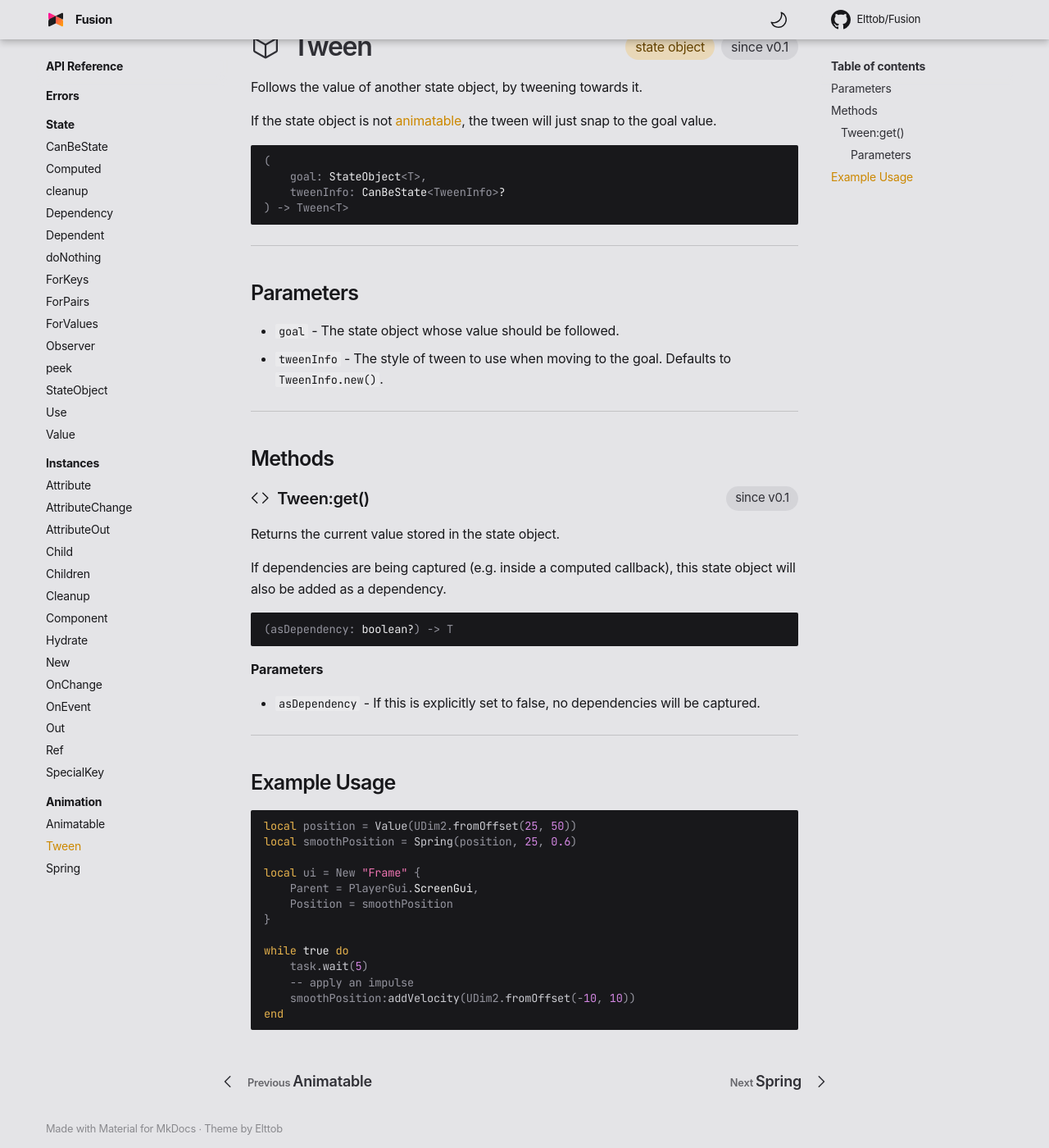
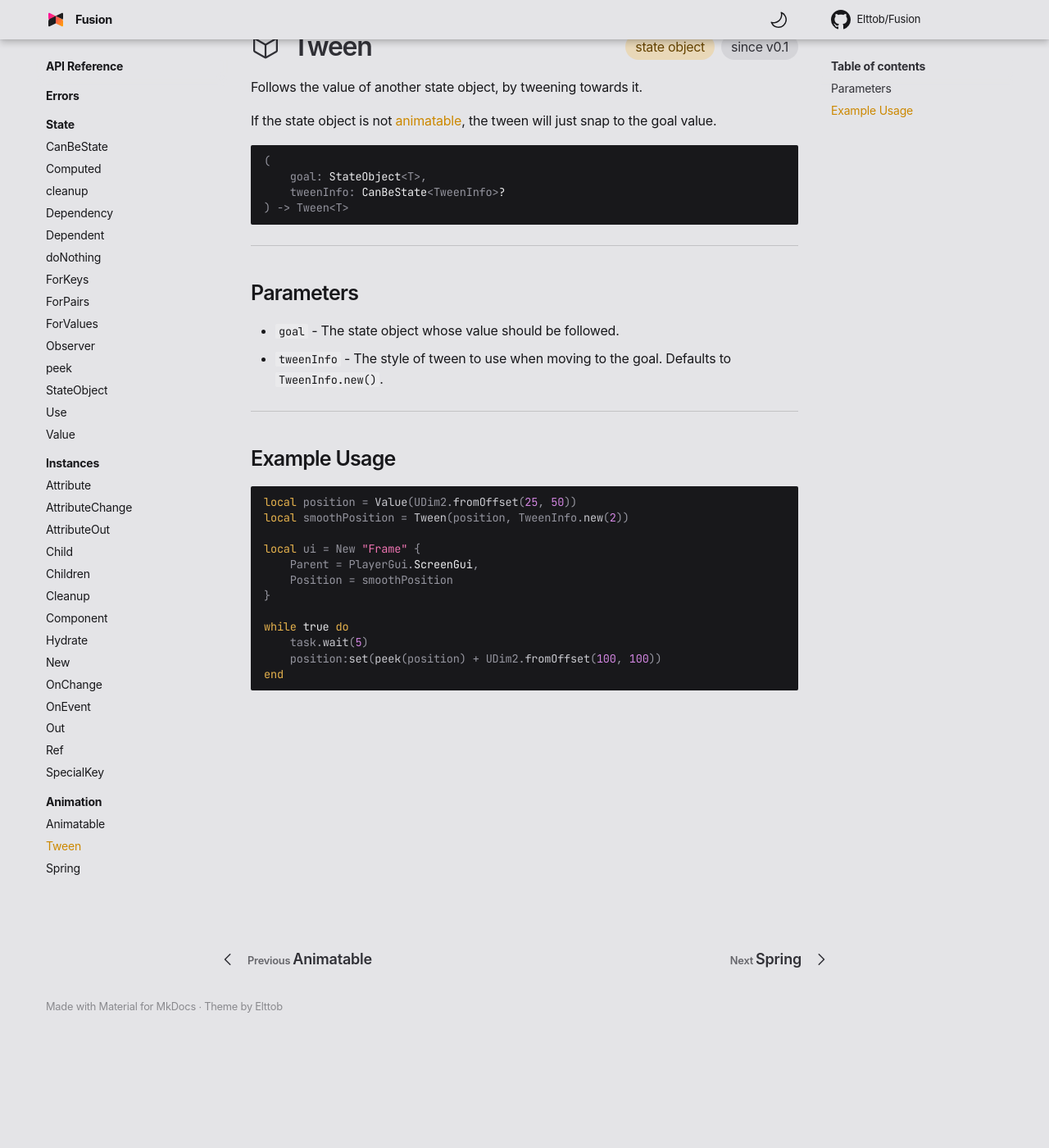
Before and after one commit to dphfox/Fusion, an MkDocs documentation site: the page built from docs/api-reference/animation/tween.md, in a window 1280 px wide and 1400 px high, scrolled down 150 px. Shown: the whole window at 82% size. Built offline with MkDocs 1.6.1 and Material for MkDocs 9.7.7, drawn with Linux system fonts in a browser that asks for light colours; some web fonts are replaced; comment, search, counter and statistics services are not loaded; the version menu is left out.

Commit message:
Update Tween API ref

````diff
--- a/docs/api-reference/animation/tween.md
+++ b/docs/api-reference/animation/tween.md
@@ -34,35 +34,11 @@ to `TweenInfo.new()`.
 
 -----
 
-## Methods
-
-<p class="fusiondoc-api-pills">
-	<span class="fusiondoc-api-pill-since">since v0.1</span>
-</p>
-
-### :octicons-code-24: Tween:get()
-
-Returns the current value stored in the state object.
-
-If dependencies are being captured (e.g. inside a computed callback), this state
-object will also be added as a dependency.
-
-```Lua
-(asDependency: boolean?) -> T
-```
-
-#### Parameters
-
-- `asDependency` - If this is explicitly set to false, no dependencies will be
-captured.
-
------
-
 ## Example Usage
 
 ```Lua
 local position = Value(UDim2.fromOffset(25, 50))
-local smoothPosition = Spring(position, 25, 0.6)
+local smoothPosition = Tween(position, TweenInfo.new(2))
 
 local ui = New "Frame" {
 	Parent = PlayerGui.ScreenGui,
@@ -71,7 +47,6 @@ local ui = New "Frame" {
 
 while true do
 	task.wait(5)
-	-- apply an impulse
-	smoothPosition:addVelocity(UDim2.fromOffset(-10, 10))
+	position:set(peek(position) + UDim2.fromOffset(100, 100))
 end
 ```
````
